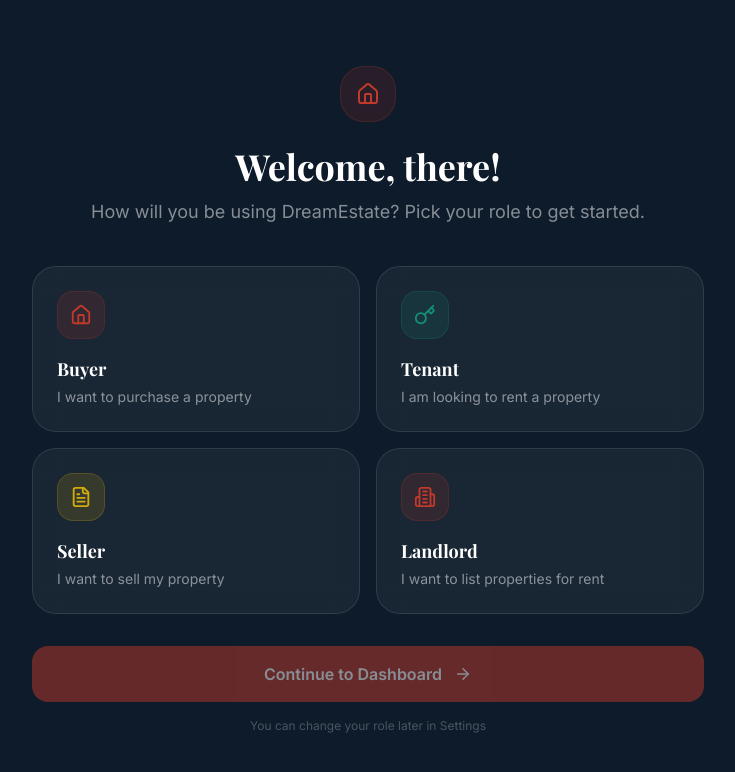
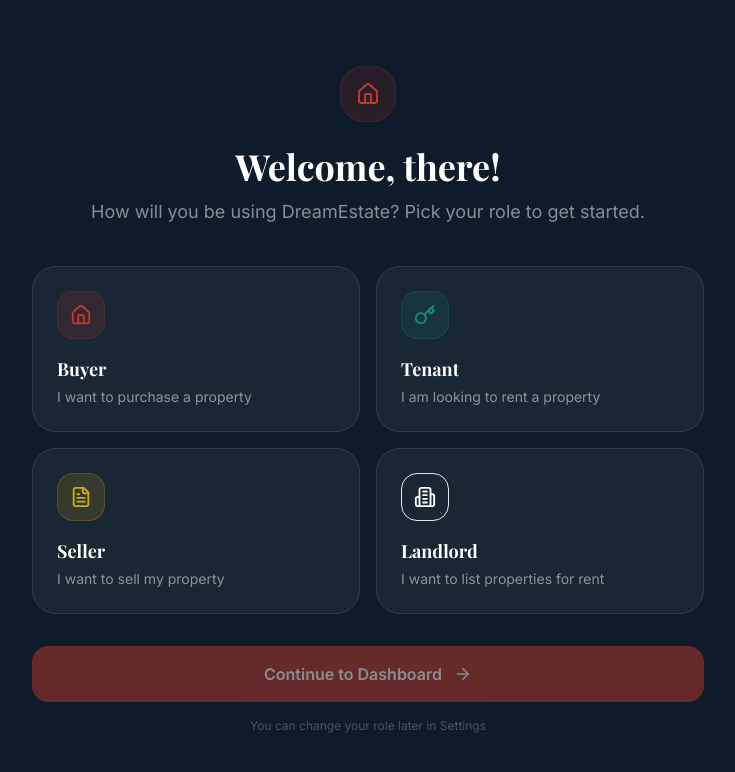
Before and after one commit to Sheddymae/dreamestate, a Next.js app: page /onboarding in a window 1280 px wide. Shown: the top 772 px of the page, without its empty margins (272-1007 px from the left). Built offline with nearby package versions, Linux system fonts and the light colour scheme; no server answers; a web font is replaced by a local one.

Commit message:
Use static Tailwind classes for onboarding roles

```diff
--- a/src/app/onboarding/page.tsx
+++ b/src/app/onboarding/page.tsx
@@ -13,6 +13,18 @@
     title: 'Buyer',
     description: 'I want to purchase a property',
     color: 'brand-coral',
+    borderClass: 'border-brand-coral',
+    selectedBgClass: 'bg-brand-coral/10',
+    iconBgClass: 'bg-brand-coral/15',
+    iconBorderClass: 'border-brand-coral/20',
+    iconTextClass: 'text-brand-coral',
+    selectedTextClass: 'text-brand-coral',
+    borderClass: 'border-brand-coral',
+    selectedBgClass: 'bg-brand-coral/10',
+    iconBgClass: 'bg-brand-coral/15',
+    iconBorderClass: 'border-brand-coral/20',
+    iconTextClass: 'text-brand-coral',
+    selectedTextClass: 'text-brand-coral',
   },
   {
     id: 'TENANT',
@@ -20,6 +32,12 @@
     title: 'Tenant',
     description: 'I am looking to rent a property',
     color: 'brand-teal',
+    borderClass: 'border-brand-teal',
+    selectedBgClass: 'bg-brand-teal/10',
+    iconBgClass: 'bg-brand-teal/15',
+    iconBorderClass: 'border-brand-teal/20',
+    iconTextClass: 'text-brand-teal',
+    selectedTextClass: 'text-brand-teal',
   },
   {
     id: 'SELLER',
@@ -27,6 +45,12 @@
     title: 'Seller',
     description: 'I want to sell my property',
     color: 'brand-gold',
+    borderClass: 'border-brand-gold',
+    selectedBgClass: 'bg-brand-gold/10',
+    iconBgClass: 'bg-brand-gold/15',
+    iconBorderClass: 'border-brand-gold/20',
+    iconTextClass: 'text-brand-gold',
+    selectedTextClass: 'text-brand-gold',
   },
   {
     id: 'LANDLORD',
@@ -99,23 +123,25 @@
                   'card-glass rounded-2xl p-6 text-left transition-all duration-200 group',
                   'border hover:border-white/20',
                   isSelected
-                    ? `border-${role.color} bg-${role.color}/10 shadow-glow`
+                    ? `${role.borderClass} ${role.selectedBgClass} shadow-glow`
                     : 'border-white/10'
                 )}
               >
                 <div className={cn(
                   'w-12 h-12 rounded-xl flex items-center justify-center mb-4 transition-transform',
-                  `bg-${role.color}/15 border border-${role.color}/20`,
+                  role.iconBgClass,
+                  'border',
+                  role.iconBorderClass,
                   'group-hover:scale-110'
                 )}>
-                  <Icon size={22} className={`text-${role.color}`} />
+                  <Icon size={22} className={role.iconTextClass} />
                 </div>
                 <h3 className="font-display text-lg font-bold text-white mb-1">{role.title}</h3>
                 <p className="font-body text-sm text-white/50">{role.description}</p>
 
                 {/* Selected tick */}
                 {isSelected && (
-                  <div className={`mt-3 inline-flex items-center gap-1.5 text-xs font-medium text-${role.color}`}>
+                  <div className={cn('mt-3 inline-flex items-center gap-1.5 text-xs font-medium', role.selectedTextClass)}>
                     <div className="w-4 h-4 rounded-full bg-current/20 flex items-center justify-center">
                       <div className="w-2 h-2 rounded-full bg-current" />
                     </div>
```
